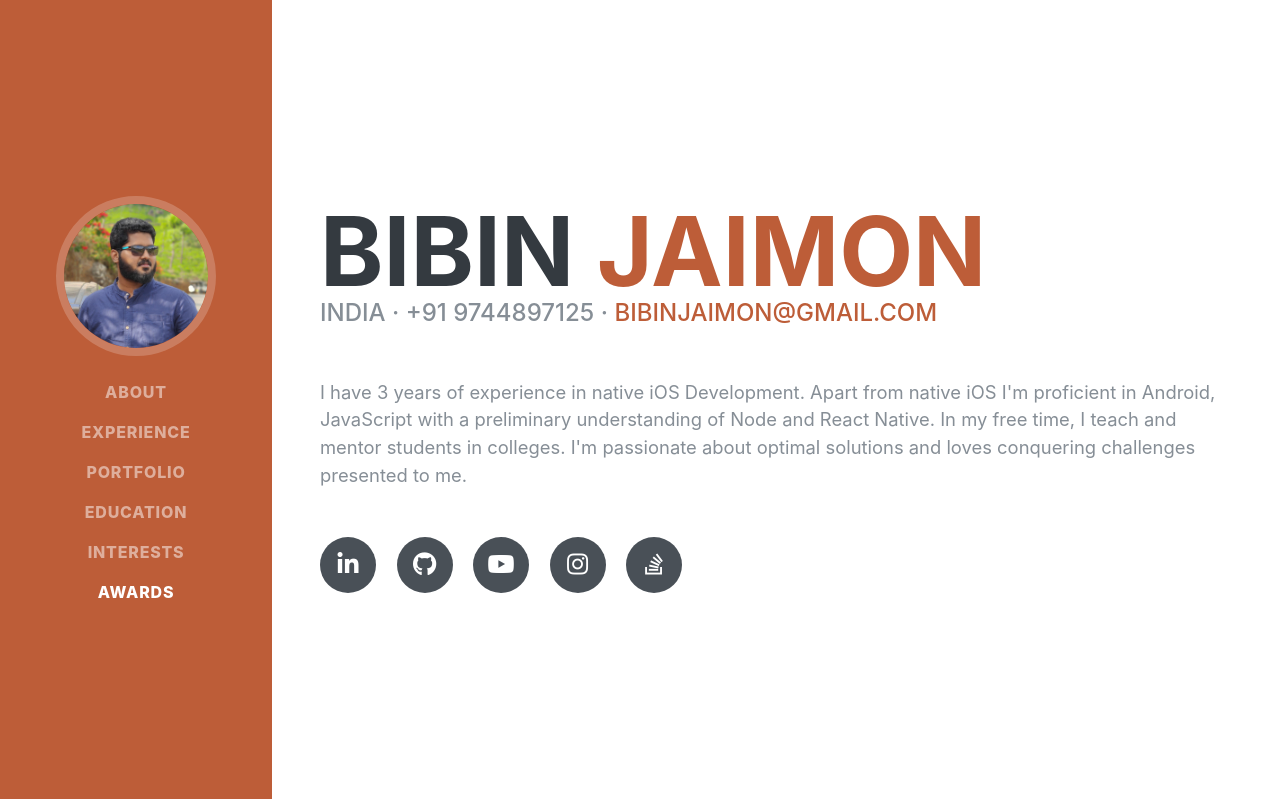
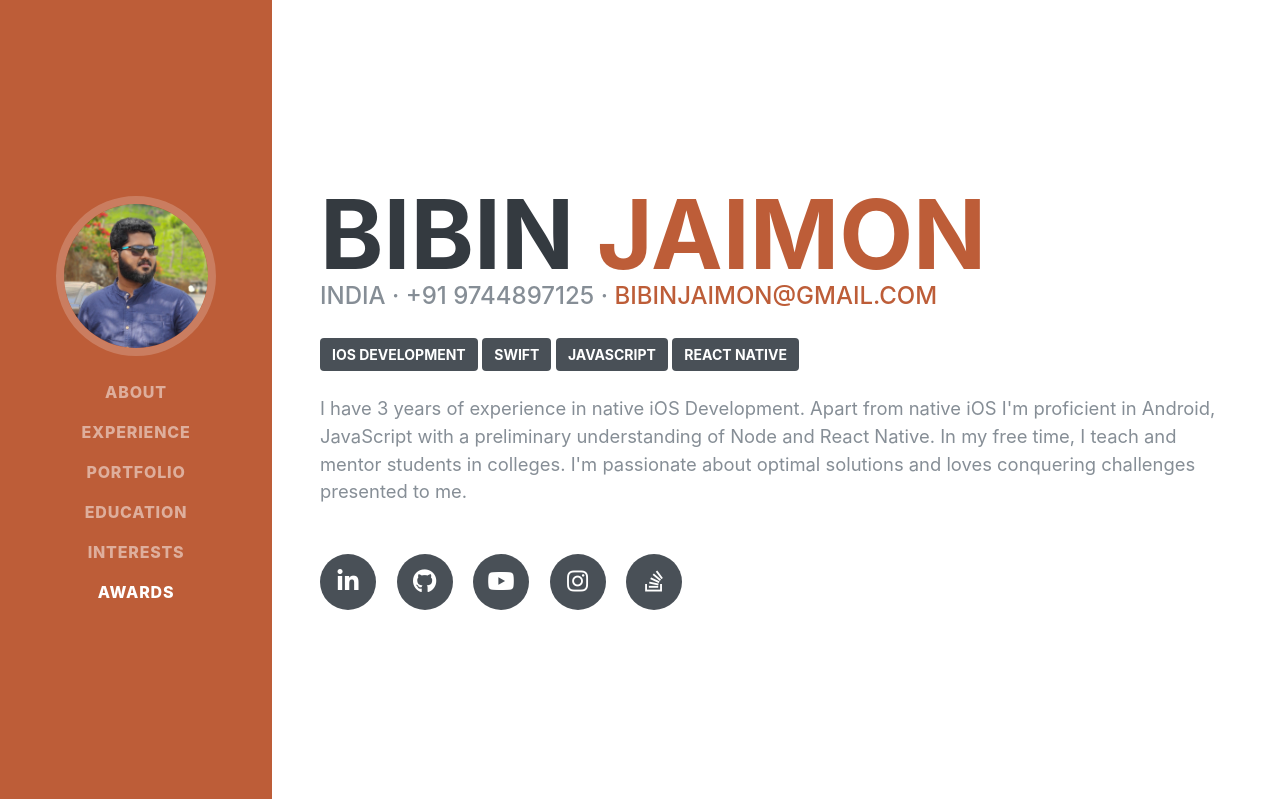
Before and after one commit to bibin-jaimon/bibin-jaimon.github.io, a PHP site: page / in a window 1280 px wide. Shown: the top 799 px of the page. Run offline with PHP 8.4, Linux system fonts and the light colour scheme; some web fonts are replaced.

Commit message:
Skill badge

```diff
--- a/css/resume.css
+++ b/css/resume.css
@@ -190,3 +190,23 @@ a {
 a:hover, a:focus, a:active {
   color: #824027;
 }
+
+.skill-badge {
+  display: inline-flex;
+  align-items: center;
+  background-color: #495057;
+  color: #fff;
+  font-size: 14px;
+  font-weight: bold;
+  padding: 6px 12px;
+  border-radius: 4px;
+}
+
+.skill-badge i {
+  font-size: 20px;
+  margin-right: 6px;
+}
+
+.skill-badge span {
+  text-transform: uppercase;
+}
--- a/index.html
+++ b/index.html
@@ -70,9 +70,23 @@
         <h1 class="mb-0">Bibin
           <span class="text-primary">Jaimon</span>
         </h1>
-        <div class="subheading mb-5">India · +91 9744897125 ·
+        <div class="subheading mb-4">India · +91 9744897125 ·
           <a href="mailto:name@email.com">bibinjaimon@gmail.com</a>
         </div>
+
+        <div class="lead mb-4 skill-badge">
+          <span>iOS Development</span>
+        </div>
+        <div class="lead mb-4 skill-badge">
+          <span>Swift</span>
+        </div>
+        <div class="lead mb-4 skill-badge">
+          <span>JavaScript</span>
+        </div>
+        <div class="lead mb-4 skill-badge">
+          <span>React Native</span>
+        </div>
+
         <p class="lead mb-5">I have 3 years of experience in native iOS Development. Apart from native iOS I'm proficient in Android, JavaScript with a preliminary understanding of Node and React Native. In my free time, I teach and mentor students in colleges. I'm passionate about optimal solutions and loves conquering challenges presented to me.</p>
         <div class="social-icons">
           <a href="https://in.linkedin.com/in/bibinjaimon" target="_blank">
```
